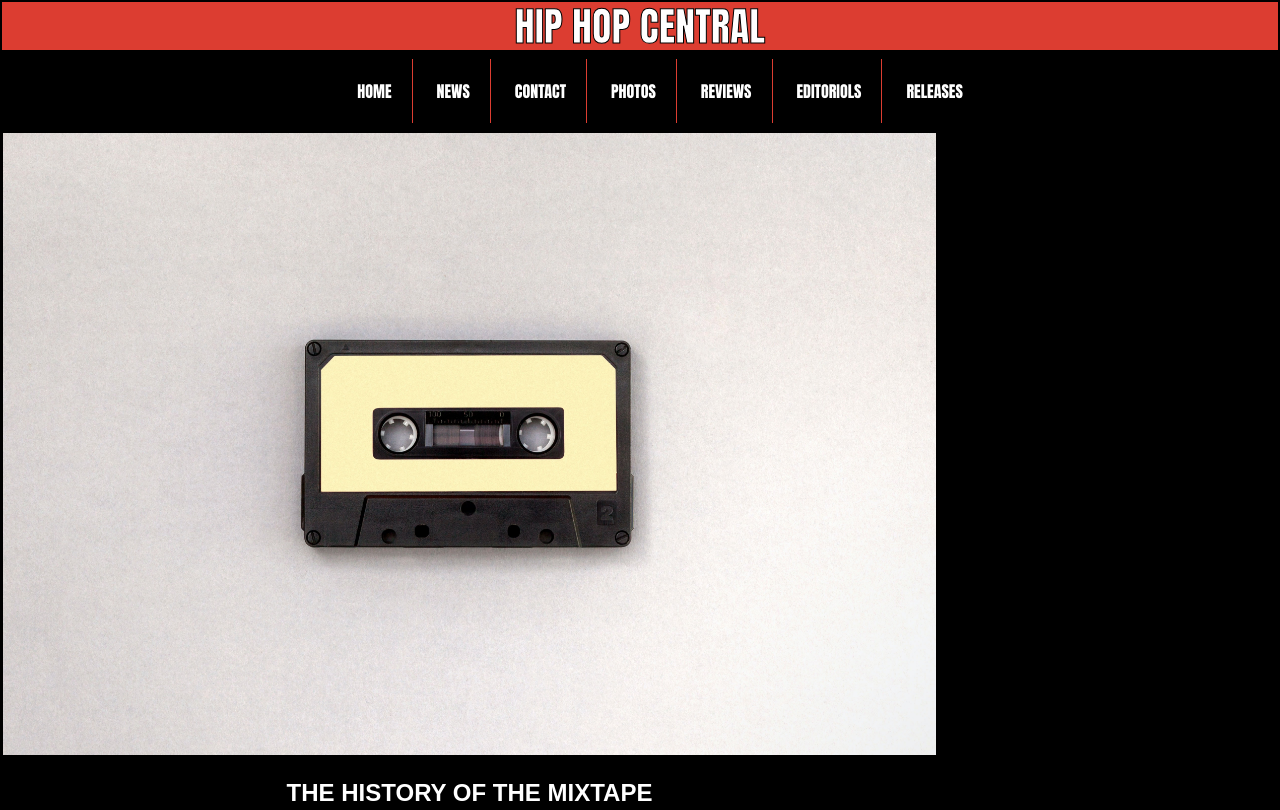
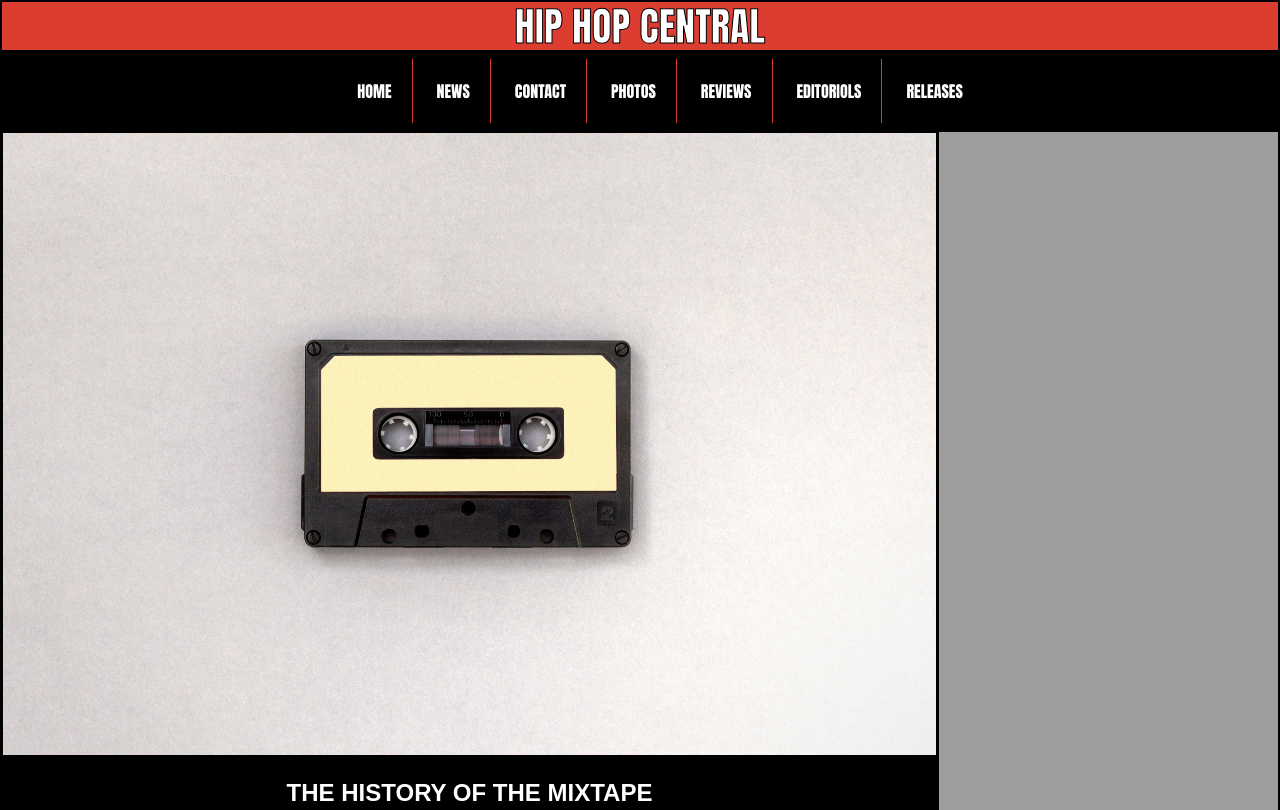
Before and after one commit to wewjr82/HipHopCentral, a plain HTML site: page index.html in a window 1280 px wide. Shown: the top 810 px of the page. Drawn offline with Linux system fonts and the light colour scheme; the site is published under a folder, as on GitHub Pages, so addresses that start at the root find nothing.

Commit message:
Update style.css

```diff
--- a/css/style.css
+++ b/css/style.css
@@ -443,7 +443,7 @@ p {
 }
 
 #subscribe {
-  background-image: url(/images/misc/fernando-de-la-cruz-iufLRA5zr2I-unsplash.jpg);
+  background-image: url(../images/misc/fernando-de-la-cruz-iufLRA5zr2I-unsplash.jpg);
 
   -webkit-background-size: cover;
   -moz-background-size: cover;
```
